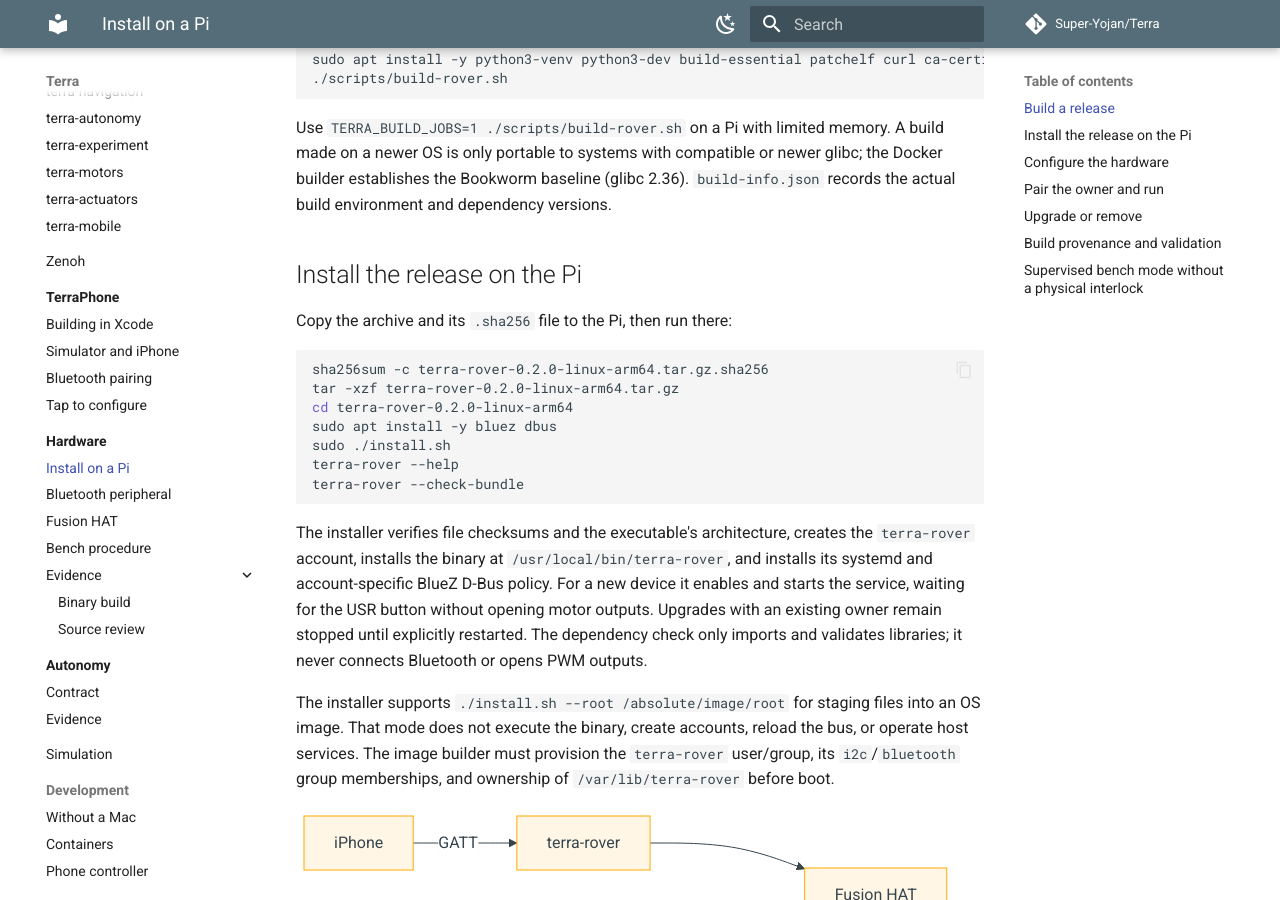
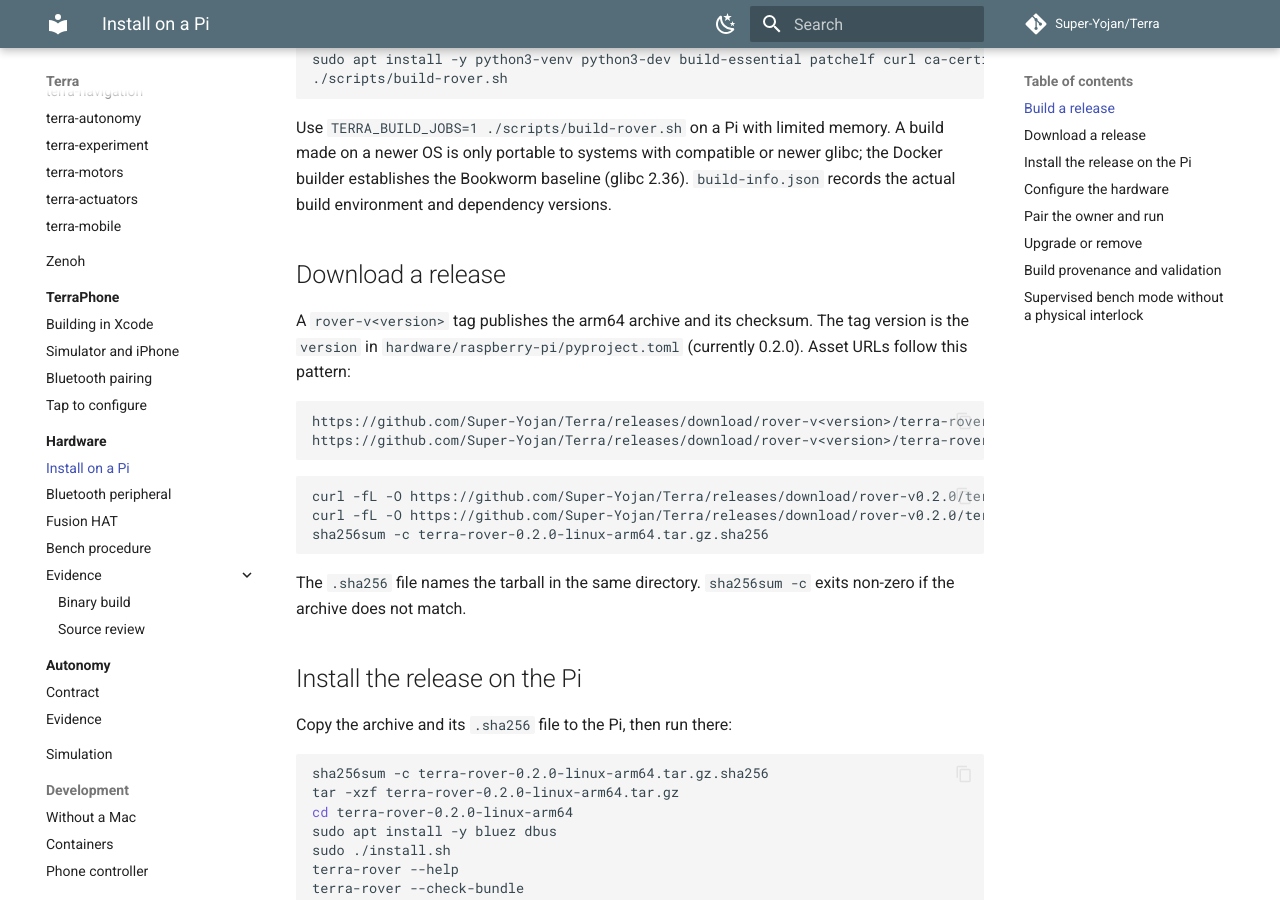
Before and after one commit to Super-Yojan/Terra, an MkDocs documentation site: the page built from docs/hardware/INSTALL.md, in a window 1280 px wide and 900 px high, scrolled down 1451 px. Built offline with MkDocs 1.6.1 and Material for MkDocs 9.7.7, drawn with Linux system fonts in a browser that asks for light colours; comment, search, counter and statistics services are not loaded.

Commit message:
Add the terra-rover GitHub release workflow (#41)
Publish the arm64 tarball and checksum when a rover-v* tag matches the
packaged version, and document how to download and verify that release.

Co-authored-by: Cursor Agent <cursoragent@cursor.com>
Co-authored-by: drMoscovium <Super-Yojan@users.noreply.github.com>

````diff
--- a/docs/hardware/INSTALL.md
+++ b/docs/hardware/INSTALL.md
@@ -59,6 +59,26 @@ Use `TERRA_BUILD_JOBS=1 ./scripts/build-rover.sh` on a Pi with limited memory.
 A build made on a newer OS is only portable to systems with compatible or newer
 glibc; the Docker builder establishes the Bookworm baseline (glibc 2.36).
 `build-info.json` records the actual build environment and dependency versions.
+
+## Download a release
+
+A `rover-v<version>` tag publishes the arm64 archive and its checksum. The tag
+version is the `version` in `hardware/raspberry-pi/pyproject.toml` (currently
+0.2.0). Asset URLs follow this pattern:
+
+```text
+https://github.com/Super-Yojan/Terra/releases/download/rover-v<version>/terra-rover-<version>-linux-arm64.tar.gz
+https://github.com/Super-Yojan/Terra/releases/download/rover-v<version>/terra-rover-<version>-linux-arm64.tar.gz.sha256
+```
+
+```sh
+curl -fL -O https://github.com/Super-Yojan/Terra/releases/download/rover-v0.2.0/terra-rover-0.2.0-linux-arm64.tar.gz
+curl -fL -O https://github.com/Super-Yojan/Terra/releases/download/rover-v0.2.0/terra-rover-0.2.0-linux-arm64.tar.gz.sha256
+sha256sum -c terra-rover-0.2.0-linux-arm64.tar.gz.sha256
+```
+
+The `.sha256` file names the tarball in the same directory. `sha256sum -c` exits
+non-zero if the archive does not match.
 
 ## Install the release on the Pi
 
````
Also changed, not shown: 1 other file.
